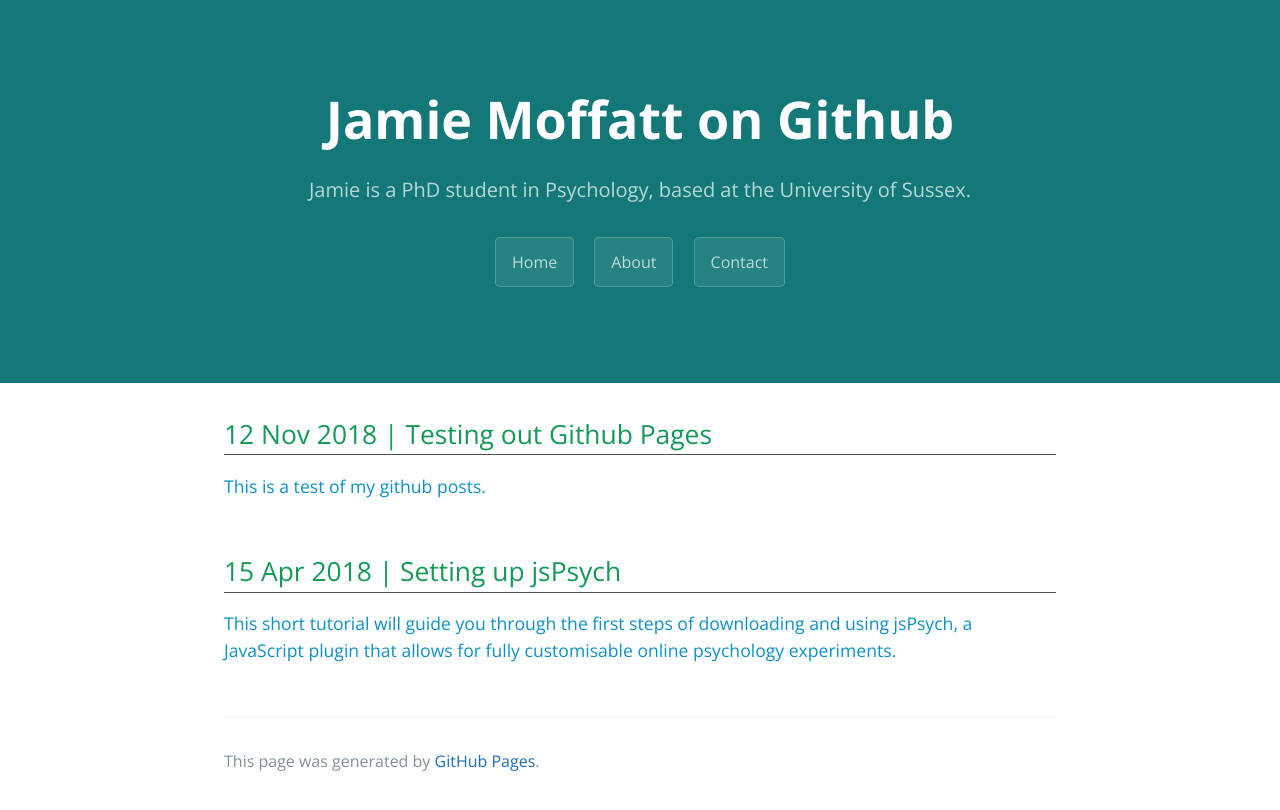
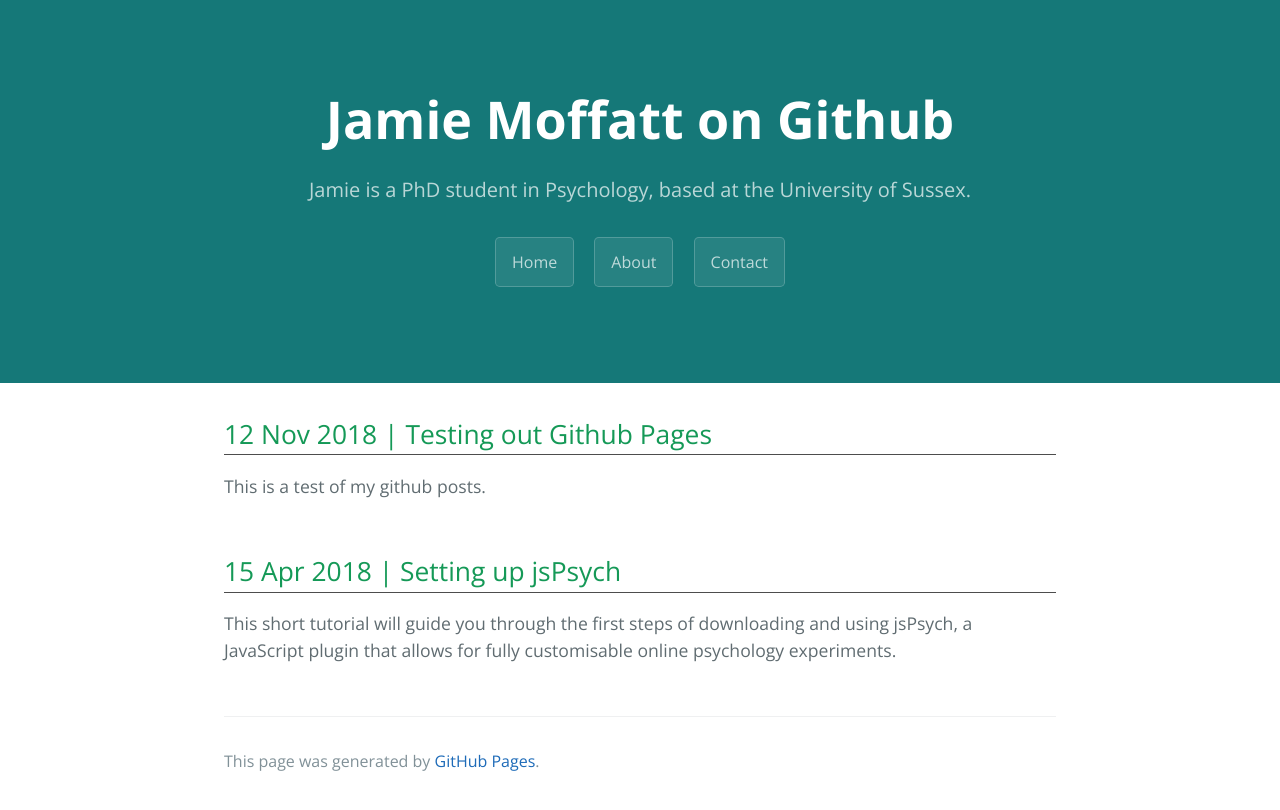
Before and after one commit to jamie-moffatt/jamie-moffatt.github.io, a Jekyll site: the page built from index.md, in a window 1280 px wide. Shown: the top 810 px of the page. Built offline with Jekyll 4.4.1, drawn with Linux system fonts in a browser that asks for light colours; our own code applies the rules of GitHub Pages for plain Markdown files.

Commit message:
revert test

```diff
--- a/_sass/variables.scss
+++ b/_sass/variables.scss
@@ -9,8 +9,7 @@ $header-bg-color-secondary: #155799 !default;
 
 // Text
 $section-headings-color: #159957 !default;
-$body-text-color:  #0d90c6 !default;
-// #606c71
+$body-text-color:  #606c71 !default;
 $body-link-color: #1e6bb8 !default;
 $blockquote-text-color: #819198 !default;
 
```
